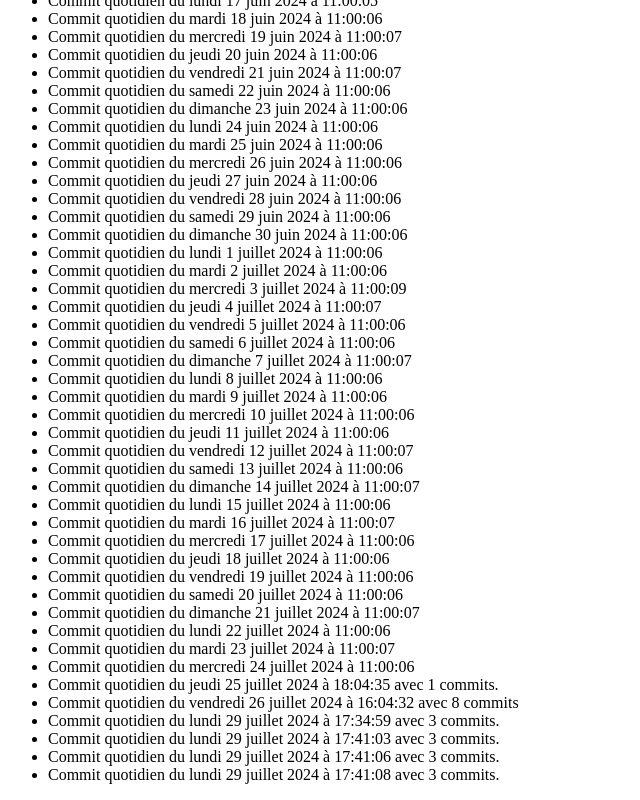
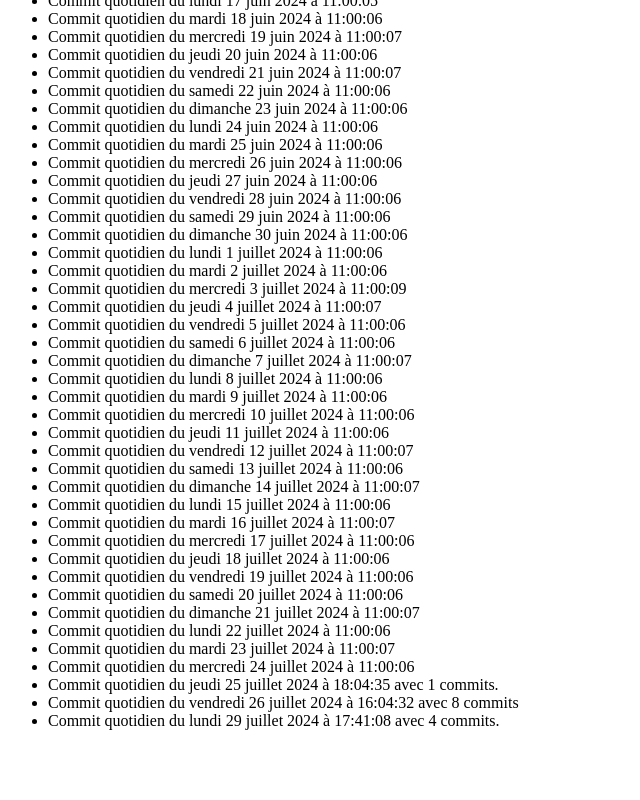
Before and after one commit to Reisorel/autocommit_bot, a website: page index.html in a window 1280 px wide. Shown: the part 776-1576 px from the top of the page, without its empty margins (0-640 px from the left). After the commit the page ends 1522 px from the top, so only its background shows below. Drawn offline with Linux system fonts and the light colour scheme.

Commit message:
Nettoyage quotidien du lundi 29 juillet 2024 à 17:41:10

```diff
--- a/index.html
+++ b/index.html
@@ -164,13 +164,7 @@
 
 <li>Commit quotidien du vendredi 26 juillet 2024 à 16:04:32 avec 8 commits</li>
 
-<li>Commit quotidien du lundi 29 juillet 2024 à 17:34:59 avec 3 commits.</li>
-
-<li>Commit quotidien du lundi 29 juillet 2024 à 17:41:03 avec 3 commits.</li>
-
-<li>Commit quotidien du lundi 29 juillet 2024 à 17:41:06 avec 3 commits.</li>
-
-<li>Commit quotidien du lundi 29 juillet 2024 à 17:41:08 avec 3 commits.</li>
+<li>Commit quotidien du lundi 29 juillet 2024 à 17:41:08 avec 4 commits.</li>
 
 </ul>
   <script src="generate_commit.js"></script>
```
